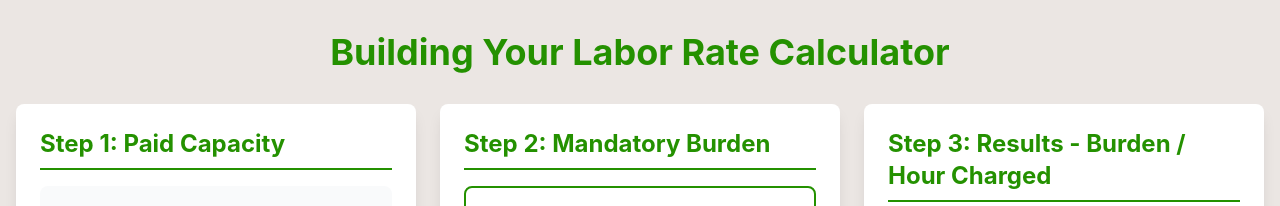
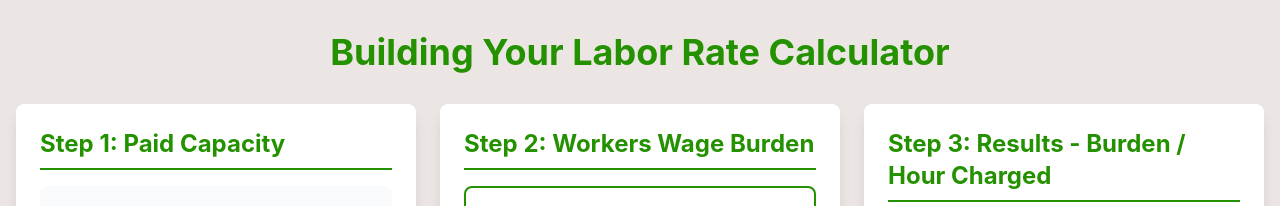
Before and after one commit to KayFernPR/Time-Material-Calculator, a React (Vite) app: page / in a window 1280 px wide. Shown: the top 206 px of the page. Built offline with nearby package versions, Linux system fonts and the light colour scheme.

Commit message:
Rename Step 2 section to Workers Wage Burden

```diff
--- a/src/components/LaborRateCalculator.jsx
+++ b/src/components/LaborRateCalculator.jsx
@@ -701,7 +701,7 @@ function LaborRateCalculator() {
             </div>
           </div>
 
-          {/* Step 2: Mandatory Burden */}
+          {/* Step 2: Workers Wage Burden */}
           <div className="lg:col-span-1">
             <div
               ref={step2Ref}
@@ -709,7 +709,7 @@ function LaborRateCalculator() {
               style={{ scrollbarWidth: 'thin', scrollbarColor: '#cbd5e1 transparent' }}
             >
               <h2 className="text-2xl font-bold text-primary mb-4 border-b-2 border-primary pb-2">
-                Step 2: Mandatory Burden
+                Step 2: Workers Wage Burden
               </h2>
 
               {/* Workers Wage Box */}
```
